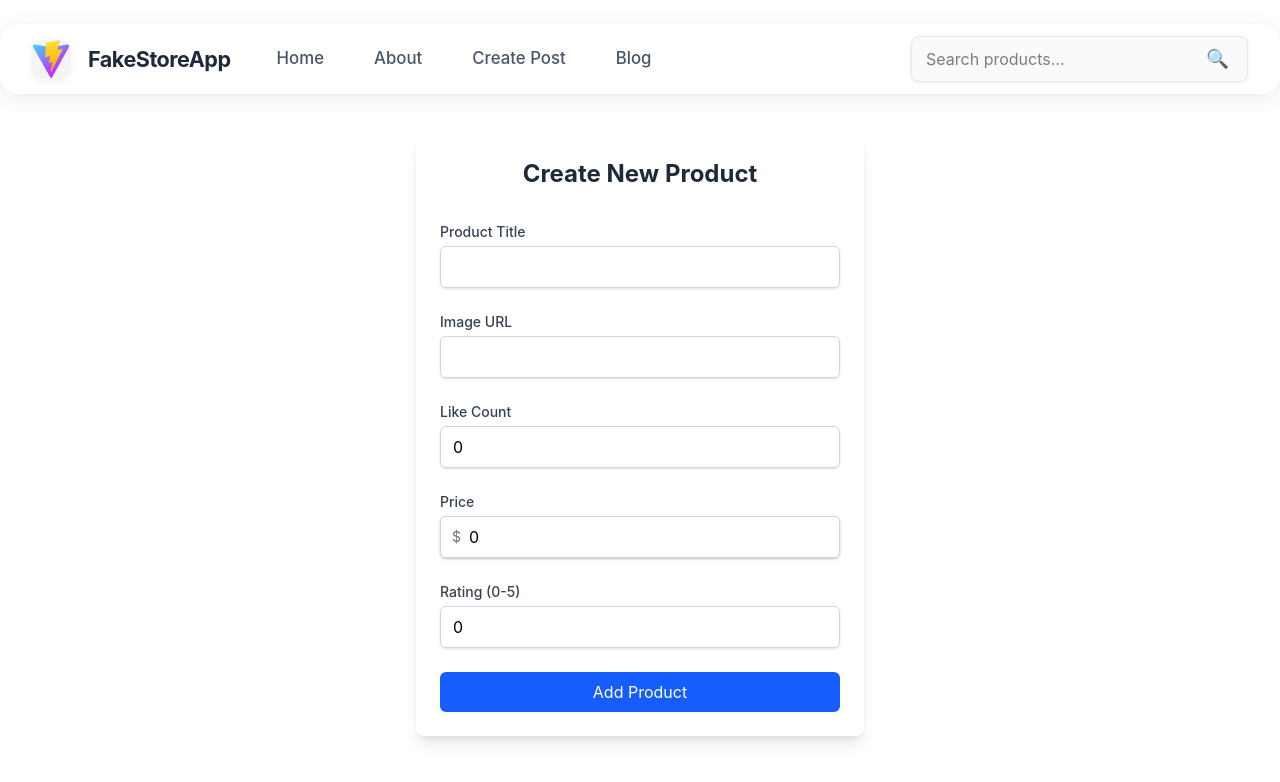
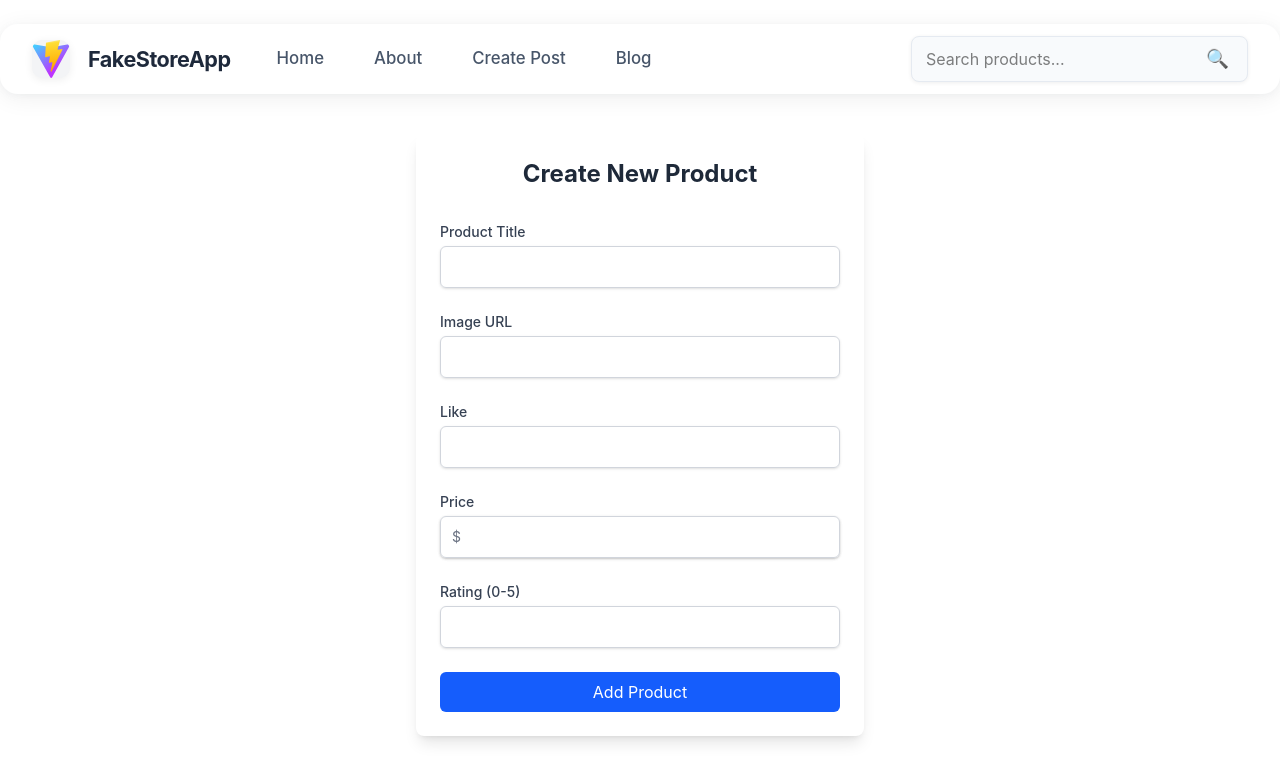
Before and after one commit to ajikia15/test-react, a React (Vite) app: page /create in a window 1280 px wide. Shown: the top 782 px of the page. Built offline with nearby package versions, Linux system fonts and the light colour scheme.

Commit message:
implement react-hook-form and update data fetching in Postpage and Searchpage

```diff
--- a/Pages/CreatePostPage.jsx
+++ b/Pages/CreatePostPage.jsx
@@ -1,14 +1,18 @@
 import { useState } from "react";
 import { addLaptop } from "../src/hooks/useDocs";
+import { useForm } from "react-hook-form";
 export default function CreatePostPage() {
-  const [title, setTitle] = useState("");
-  const [image, setImage] = useState("");
-  const [like, setLike] = useState(0);
-  const [price, setPrice] = useState(0);
-  const [rating, setRating] = useState(0);
-
-  function handleSubmit() {
-    addLaptop(title, price, rating, like, image);
+  const {
+    register,
+    handleSubmit,
+    formState: { errors, isSubmitting },
+    reset,
+  } = useForm({
+    mode: "onChange",
+  });
+  function laptopSubmit(data) {
+    addLaptop(data.title, data.price, data.rating, data.like, data.image);
+    // reset();
   }
   return (
     <div className="max-w-md mx-auto mt-10 p-6 bg-white rounded-lg shadow-lg">
@@ -16,7 +20,7 @@ export default function CreatePostPage() {
         Create New Product
       </h2>
 
-      <div className="space-y-6">
+      <form className="space-y-6" onSubmit={handleSubmit(laptopSubmit)}>
         <div>
           <label
             htmlFor="title"
@@ -27,45 +31,57 @@ export default function CreatePostPage() {
           <input
             type="text"
             id="title"
-            value={title}
-            onChange={(e) => setTitle(e.target.value)}
+            {...register("title", {
+              required: "Title is required",
+            })}
             className="w-full px-3 py-2 border border-gray-300 rounded-md shadow-sm focus:outline-none focus:ring-2 focus:ring-blue-500 focus:border-blue-500"
-            required
           />
+          {errors.title && (
+            <span className="text-red-500 pt-2">{errors.title.message}</span>
+          )}
         </div>
 
         <div>
           <label
-            htmlFor="imageUrl"
+            htmlFor="image"
             className="block text-sm font-medium text-gray-700 mb-1"
           >
             Image URL
           </label>
           <input
             type="url"
-            id="imageUrl"
-            value={image}
-            onChange={(e) => setImage(e.target.value)}
+            id="image"
+            {...register("image", {
+              required: "Image url is required AAAAAAAA",
+            })}
             className="w-full px-3 py-2 border border-gray-300 rounded-md shadow-sm focus:outline-none focus:ring-2 focus:ring-blue-500 focus:border-blue-500"
-            required
           />
+          {errors.image && (
+            <span className="text-red-500 pt-2">{errors.image.message}</span>
+          )}
         </div>
 
         <div>
           <label
-            htmlFor="likeCount"
+            htmlFor="like"
             className="block text-sm font-medium text-gray-700 mb-1"
           >
-            Like Count
+            Like
           </label>
           <input
             type="number"
-            id="likeCount"
-            value={like}
-            onChange={(e) => setLike(Number(e.target.value))}
-            min="0"
+            id="like"
+            {...register("like", {
+              valueAsNumber: true,
+              required: "Likes are required",
+              min: 0,
+              max: 1500,
+            })}
             className="w-full px-3 py-2 border border-gray-300 rounded-md shadow-sm focus:outline-none focus:ring-2 focus:ring-blue-500 focus:border-blue-500"
           />
+          {errors.like && (
+            <span className="text-red-500 pt-2">{errors.like.message}</span>
+          )}
         </div>
 
         <div>
@@ -82,13 +98,23 @@ export default function CreatePostPage() {
             <input
               type="number"
               id="price"
-              value={price}
-              onChange={(e) => setPrice(Number(e.target.value))}
-              min="0"
-              step="1"
+              {...register("price", {
+                valueAsNumber: true,
+                required: "Please enter price",
+                min: {
+                  value: 100,
+                  message: "Price must be greater than 100",
+                },
+                max: {
+                  value: 10000,
+                  message: "Price must be less than 10000",
+                },
+              })}
               className="w-full pl-7 pr-3 py-2 border border-gray-300 rounded-md shadow-sm focus:outline-none focus:ring-2 focus:ring-blue-500 focus:border-blue-500"
-              required
             />
+            {errors.price && (
+              <span className="text-red-500 pt-2">{errors.price.message}</span>
+            )}
           </div>
         </div>
 
@@ -102,26 +128,35 @@ export default function CreatePostPage() {
           <input
             type="number"
             id="rating"
-            value={rating}
-            onChange={(e) => setRating(Number(e.target.value))}
-            min="0"
-            max="5"
-            step="1"
+            {...register("rating", {
+              valueAsNumber: true,
+              required: "Rating is required",
+              min: {
+                value: 0,
+                message: "Rating must not be lower than 0",
+              },
+              max: {
+                value: 5,
+                message: "Rating must not be greater than 5",
+              },
+            })}
             className="w-full px-3 py-2 border border-gray-300 rounded-md shadow-sm focus:outline-none focus:ring-2 focus:ring-blue-500 focus:border-blue-500"
-            required
           />
+          {errors.rating && (
+            <span className="text-red-500 pt-2">{errors.rating.message}</span>
+          )}
         </div>
 
         <div>
           <button
             type="submit"
-            onClick={handleSubmit}
+            disabled={isSubmitting}
             className="w-full bg-blue-600 text-white py-2 px-4 rounded-md hover:bg-blue-700 focus:outline-none focus:ring-2 focus:ring-blue-500 focus:ring-offset-2 transition-colors duration-300"
           >
             Add Product
           </button>
         </div>
-      </div>
+      </form>
     </div>
   );
 }
--- a/Pages/Home.jsx
+++ b/Pages/Home.jsx
@@ -24,6 +24,7 @@ export default function Home() {
             like={laptop.like}
             rating={laptop.rating}
             price={laptop.price}
+            id={laptop.id}
           />
         ))}
       </div>
--- a/Pages/Postpage.jsx
+++ b/Pages/Postpage.jsx
@@ -1,28 +1,24 @@
 import "./Postpage.css";
 import { useParams } from "react-router-dom";
 import { useEffect, useState } from "react";
+import { getLaptop } from "../src/hooks/useDocs";
 export default function Postpage() {
-  const post1 = {
-    id: 5,
-    title:
-      "John Hardy Women's Legends Naga Gold & Silver Dragon Station Chain Bracelet",
-    price: 695,
-    description:
-      "From our Legends Collection, the Naga was inspired by the mythical water dragon that protects the ocean's pearl. Wear facing inward to be bestowed with love and abundance, or outward for protection.",
-    category: "jewelery",
-    image: "https://fakestoreapi.com/img/71pWzhdJNwL._AC_UL640_QL65_ML3_.jpg",
-    rating: { rate: 4.6, count: 400 },
-  };
-
   const { id } = useParams();
-  const [product, setProduct] = useState({});
-
+  const [laptop, setLaptop] = useState({});
+  async function fetchData() {
+    const data = await getLaptop(id);
+    console.log(data);
+    setLaptop(data);
+  }
+  useEffect(() => {
+    fetchData();
+  }, []);
   return (
     <div>
       <div className="postpage-hero">
         <img
-          src={product.imageurl}
-          alt={product.title}
+          src={laptop.image}
+          alt={laptop.title}
           className="postpage-hero-img"
         />
       </div>
@@ -30,19 +26,19 @@ export default function Postpage() {
         <div className="postpage-main-left" />
         <div className="postpage-main-right">
           <h1 className="postpage-title">
-            {product.title} # {id}
+            {laptop.title} # {id}
           </h1>
           <div className="postpage-meta">
             <span className="postpage-rating">
-              <span style={{ fontSize: "1.3em" }}>★</span> {product.rating}/5
+              <span style={{ fontSize: "1.3em" }}>★</span> {laptop.rating}/5
             </span>
             <span className="postpage-category">Laptops</span>
-            <span className="postpage-brand">Brand: {product.title}</span>
+            <span className="postpage-brand">Brand: {laptop.title}</span>
           </div>
-          <div className="postpage-desc">{product.title}</div>
+          <div className="postpage-desc">{laptop.title}</div>
           <div className="postpage-price-row">
-            <span className="postpage-price">${product.price}</span>
-            <span className="postpage-id">Product ID: #{id}</span>
+            <span className="postpage-price">${laptop.price}</span>
+            <span className="postpage-id">laptop ID: #{id}</span>
           </div>
           <div className="postpage-actions">
             <button className="postpage-buy-btn">Buy Now</button>
--- a/package.json
+++ b/package.json
@@ -14,6 +14,7 @@
     "firebase": "^11.7.3",
     "react": "^19.0.0",
     "react-dom": "^19.0.0",
+    "react-hook-form": "^7.56.4",
     "react-router-dom": "^7.5.3",
     "tailwindcss": "^4.1.6"
   },
--- a/src/Card.jsx
+++ b/src/Card.jsx
@@ -1,6 +1,7 @@
 import { Link } from "react-router-dom";
 import "./Card.css";
-export default function Card({ title, like, image, rating, price }) {
+export default function Card({ id, title, like, image, rating, price }) {
+  console.log(id);
   return (
     <div className="normal-card ">
       <img className="normal-card-img" src={image} alt="card visual" />
@@ -28,7 +29,7 @@ export default function Card({ title, like, image, rating, price }) {
         >
           <div className="normal-card-rating">⭐ {rating}/5</div>
           <button className="normal-card-details-btn">
-            {/* <Link to={`/post/${id}`}>Details → </Link> */} Details
+            <Link to={`/post/${id}`}>Details → </Link>
           </button>
         </div>
       </div>
--- a/src/hooks/useDocs.js
+++ b/src/hooks/useDocs.js
@@ -1,4 +1,4 @@
-import { addDoc, collection, db, getDocs } from "../../firebase";
+import { addDoc, collection, db, getDocs, doc, getDoc } from "../../firebase";
 export function addLaptop(title, price, rating, like, image) {
   addDoc(collection(db, "laptops"), {
     title: title,
@@ -10,7 +10,17 @@ export function addLaptop(title, price, rating, like, image) {
 }
 export async function getAllLaptops() {
   const snapshot = await getDocs(collection(db, "laptops"));
-  const laptops = snapshot.docs.map((doc) => doc.data());
-  console.log(laptops);
+  const laptops = snapshot.docs.map((laptop) => ({
+    id: laptop.id,
+    ...laptop.data(),
+  }));
   return laptops;
 }
+
+export async function getLaptop(id) {
+  const docRef = doc(db, "laptops", id);
+  const laptop = await getDoc(docRef);
+  if (laptop.exists()) {
+    return laptop.data();
+  } else return null;
+}
```
Also changed, not shown: Pages/Searchpage.jsx (+23 -21 lines), 1 other file (tests, documents, lock files or other folders).
